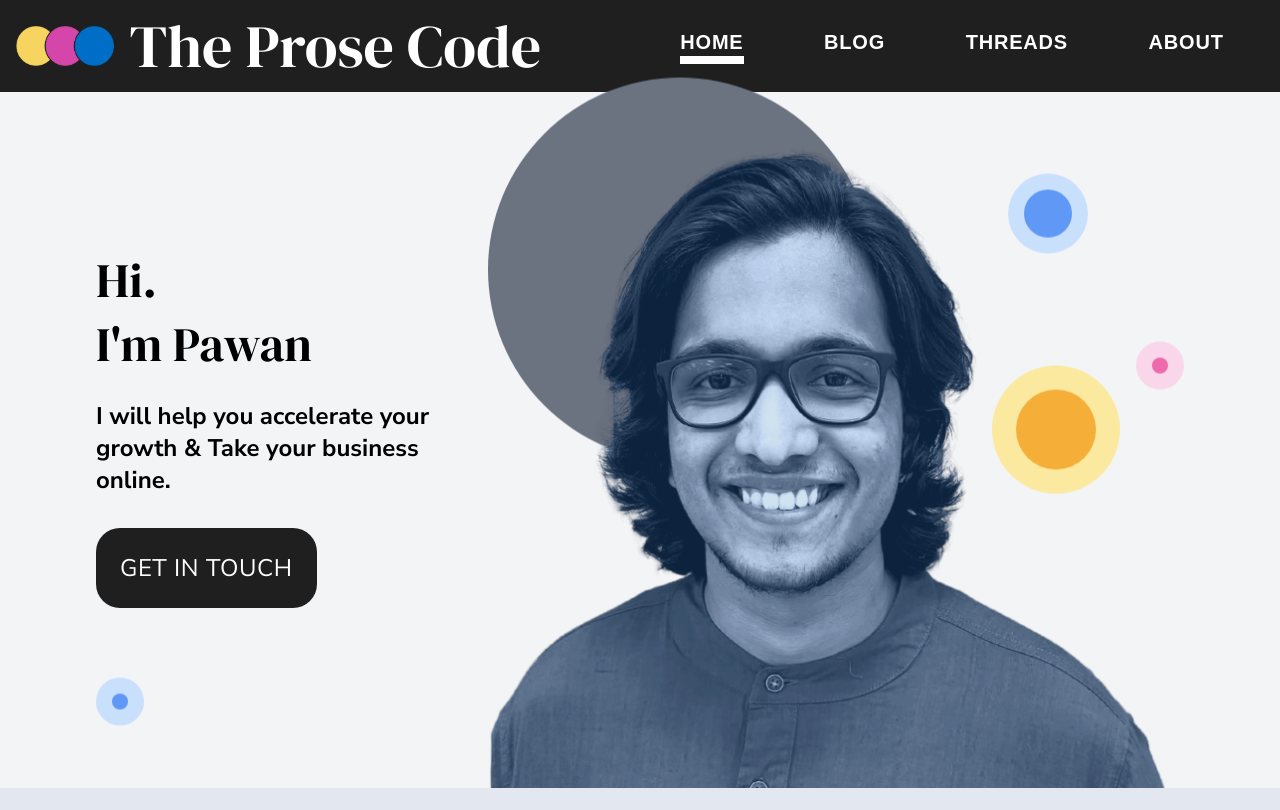
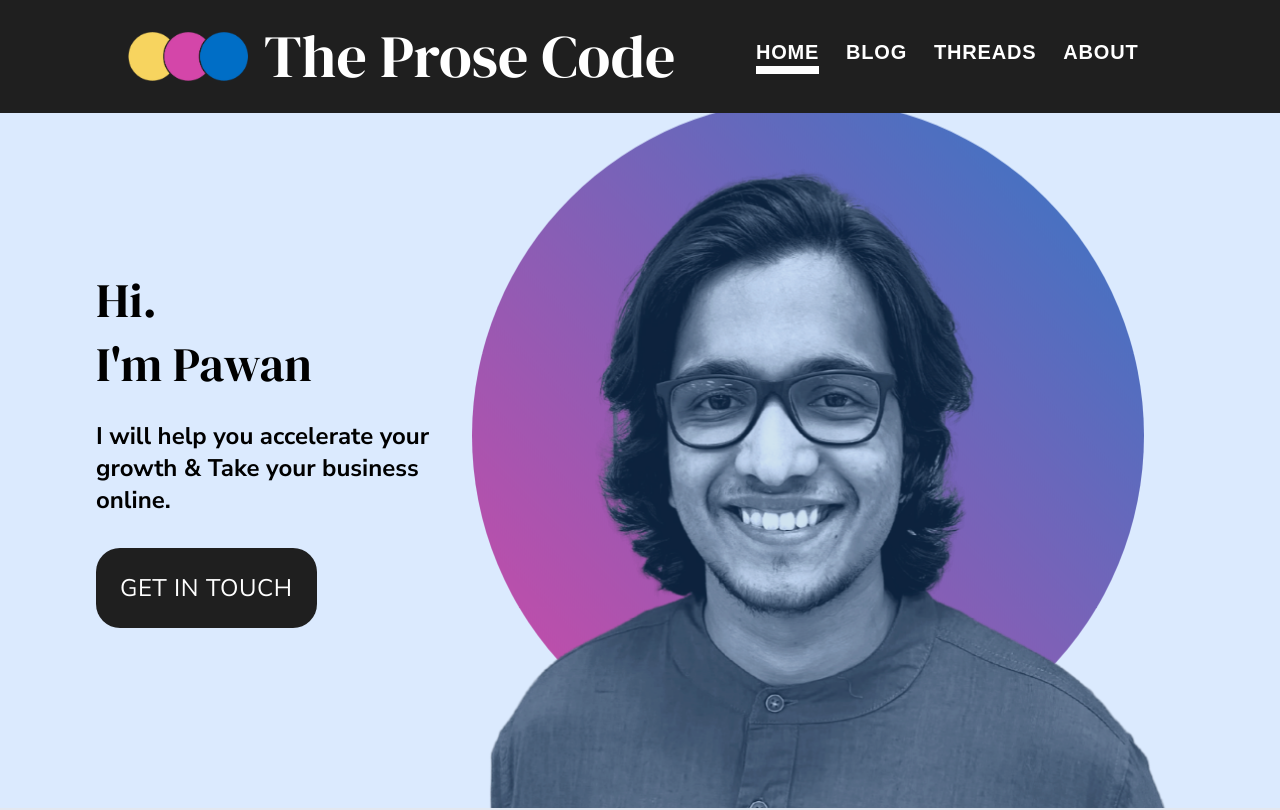
Before and after one commit to BhandarkarPawan/portfolio, a Next.js app: page / in a window 1280 px wide. Shown: the top 810 px of the page. Built offline with nearby package versions, Linux system fonts and the light colour scheme.

Commit message:
Updated Hero Section

```diff
--- a/components/Header/index.module.css
+++ b/components/Header/index.module.css
@@ -1,13 +1,13 @@
 .header {
-  @apply p-4 md:flex w-full text-white bg-black;
+  @apply md:px-32 p-4 md:flex w-full text-white bg-black;
 }
 
 .headerLeft {
-  @apply md:flex md:w-1/2  justify-between items-center;
+  @apply md:flex md:w-3/5  justify-between items-center;
 }
 
 .title {
-  @apply md:ml-4 md:text-6xl sm:text-4xl text-3xl flex w-full md:mb-0 mb-8 justify-between;
+  @apply md:ml-4 lg:text-6xl sm:text-4xl text-3xl flex w-full md:mb-0 mb-8 justify-between;
 }
 
 .brand {
@@ -15,5 +15,11 @@
 }
 
 .navPanel {
-  @apply z-50 flex md:flex-row flex-col md:w-1/2 w-full font-bold  md:justify-around  md:items-center tracking-wider;
+  @apply z-50 flex md:flex-row flex-col md:w-2/5 w-full font-bold  md:justify-around  md:items-center tracking-wider;
 }
+
+.logo {
+  @apply py-4;
+  height: auto;
+  width: 120px;
+}
--- a/components/Header/index.tsx
+++ b/components/Header/index.tsx
@@ -17,11 +17,10 @@ const Header = () => {
     <div className={styles.header}>
       <div className={styles.headerLeft}>
         <div className={styles.brand}>
-          <Image
+          <img
+            className={styles.logo}
             src="/images/branding/logo-2.png"
             alt={DISPLAY_TEXT.title}
-            width={309 * 0.4}
-            height={125 * 0.4}
           />
           <div className={styles.title}>
             <h1>{DISPLAY_TEXT.title}</h1>
--- /dev/null
+++ b/components/Hero/index.module.css
@@ -0,0 +1,86 @@
+.hero {
+  @apply md:flex justify-center relative overflow-hidden;
+}
+
+.circleYellow {
+  @apply z-50 absolute border-yellow-400 rounded-full;
+  border-width: 9px;
+  width: 52px;
+  height: 52px;
+  bottom: 9em;
+}
+
+.circleBlue {
+  @apply z-50 absolute border-blue-500  rounded-full;
+  border-width: 9px;
+  width: 38px;
+  height: 38px;
+  bottom: 5.2em;
+  left: 1.5em;
+}
+
+.circlePink {
+  @apply z-50 absolute border-pink-500  rounded-full;
+  border-width: 9px;
+  width: 28px;
+  height: 28px;
+  bottom: 7em;
+}
+
+.profileBubble {
+  @apply absolute rounded-full;
+  height: 22em;
+  width: 22em;
+  background: rgb(211, 72, 167);
+
+  background: linear-gradient(
+    45deg,
+    rgba(211, 72, 167, 1) 0%,
+    rgba(49, 120, 198, 1) 100%,
+    rgba(0, 212, 255, 1) 100%
+  );
+}
+
+@screen md {
+  .circleYellow {
+    border-width: 16px;
+    width: 96px;
+    height: 96px;
+    bottom: 22.5em;
+  }
+
+  .circleBlue {
+    border-width: 12px;
+    width: 64px;
+    height: 64px;
+    bottom: 16.5em;
+    left: 3em;
+  }
+
+  .circlePink {
+    border-width: 10px;
+    width: 44px;
+    height: 44px;
+    bottom: 19em;
+  }
+
+  .profileBubble {
+    height: 42em;
+    width: 42em;
+  }
+}
+
+.actionButton {
+  @apply z-50 bg-black text-white font-secondary tracking-wide rounded-3xl text-2xl px-6 py-6 my-8;
+  transition: all 0.2s ease-in-out;
+}
+.actionButton:hover {
+  transform: scale(1.1);
+  box-shadow: 0 1px 1px hsl(0deg 0% 0% / 0.075),
+    0 2px 2px hsl(0deg 0% 0% / 0.075), 0 4px 4px hsl(0deg 0% 0% / 0.075),
+    0 8px 8px hsl(0deg 0% 0% / 0.075), 0 16px 16px hsl(0deg 0% 0% / 0.075);
+}
+
+.profileImage {
+  @apply z-50 self-center;
+}
--- /dev/null
+++ b/components/Hero/index.tsx
@@ -0,0 +1,42 @@
+import Bubble, { BubbleColor, BubbleSize } from '../../components/Bubble';
+
+import Image from 'next/image';
+import React from 'react';
+import styles from './index.module.css';
+
+const Hero = () => {
+  return (
+    <div
+      className="
+      md:flex
+      justify-center
+      lg:px-24 md:px-8
+      overflow-hidden
+      bg-blue-100
+      relative "
+    >
+      <div className="md:mt-0 mt-24 md:px-0 px-8 z-50 md:w-1/3 md:h-auto h-48 md:text-left text-center flex flex-col justify-center md:items-start items-center">
+        <div className="flex md:block">
+          <h1 className="z-50 title">Hi.</h1>
+          <h1 className="z-50 title ml-4 md:ml-0">I'm Pawan</h1>
+        </div>
+        <p className="z-50 font-secondary text-2xl font-bold mt-8">
+          I will help you accelerate your growth & Take your business online.
+        </p>
+        <a href="#contact" className={styles.actionButton}>
+          GET IN TOUCH
+        </a>
+      </div>
+      <div className="relative flex mt-24 mx-4 md:mt-0">
+        <div className={`bubble ${styles.profileBubble}`}></div>
+        <img
+          className={styles.profileImage}
+          src="/images/branding/pawan-2.png"
+          alt="Pawan"
+        />
+      </div>
+    </div>
+  );
+};
+
+export default Hero;
--- a/components/Intro/index.tsx
+++ /dev/null
@@ -1,65 +0,0 @@
-import Bubble, { BubbleColor, BubbleSize } from '../../components/Bubble';
-
-import Image from 'next/image';
-import React from 'react';
-
-const Intro = () => {
-  return (
-    <div
-      className="
-      md:flex
-      justify-center
-      lg:px-24 md:px-8
-      relative "
-    >
-      <Bubble
-        color={BubbleColor.YELLOW}
-        size={BubbleSize.LARGE}
-        className="md:right-40 right-4 md:top-72 bottom-24"
-      />
-      <Bubble
-        color={BubbleColor.BLUE}
-        size={BubbleSize.SMALL}
-        className="md:left-24 left-24 md:bottom-12"
-      />
-      <Bubble
-        color={BubbleColor.BLUE}
-        size={BubbleSize.MEDIUM}
-        className="md:right-48 right-12 md:bottom-16 md:top-24 top-16"
-      />
-      <Bubble
-        color={BubbleColor.PINK}
-        size={BubbleSize.SMALL}
-        className="md:right-24 right-24 md:bottom-96 bottom-56
-        "
-      />
-      <div className="md:mt-0 mt-24 md:px-0 px-8 z-50 md:w-1/3 md:h-auto h-48 md:text-left text-center flex flex-col justify-center md:items-start items-center">
-        <div className="flex md:block">
-          <h1 className="z-50 title">Hi.</h1>
-          <h1 className="z-50 title ml-4 md:ml-0">I'm Pawan</h1>
-        </div>
-        <p className="z-50 font-secondary text-2xl font-bold mt-8">
-          I will help you accelerate your growth & Take your business online.
-        </p>
-        <a
-          href="#contact"
-          className="z-50 hover:shadow-2xl hover:scale-105 bg-black text-white font-secondary tracking-wide rounded-3xl text-2xl px-6 py-6 my-8"
-        >
-          GET IN TOUCH
-        </a>
-      </div>
-      <div className="relative flex mt-24 mx-4 md:mt-0">
-        <div className="z-20 bubble floating-circle left-4 lg:w-96 lg:h-96 sm:w-72 sm:h-72 h-48 w-48 bg-gray-500"></div>
-        <Image
-          className="z-50 "
-          src="/images/branding/pawan-2.png"
-          alt="Pawan"
-          width={700}
-          height={700}
-        />
-      </div>
-    </div>
-  );
-};
-
-export default Intro;
--- a/pages/index.tsx
+++ b/pages/index.tsx
@@ -1,7 +1,7 @@
 import React, { useState } from 'react';
 
 import ContactMe from '../components/ContactMe';
-import Intro from '../components/Intro';
+import Hero from '../components/Hero';
 import MyBlog from '../components/MyBlog';
 import Projects from '../components/Projects ';
 import TechStack from '../components/TechStack';
@@ -9,7 +9,7 @@ import TechStack from '../components/TechStack';
 const Home = () => {
   return (
     <main>
-      <Intro />
+      <Hero />
       <Projects />
       <TechStack />
       <MyBlog />
```
Also changed, not shown: 1 other file (tests, documents, lock files or other folders).
